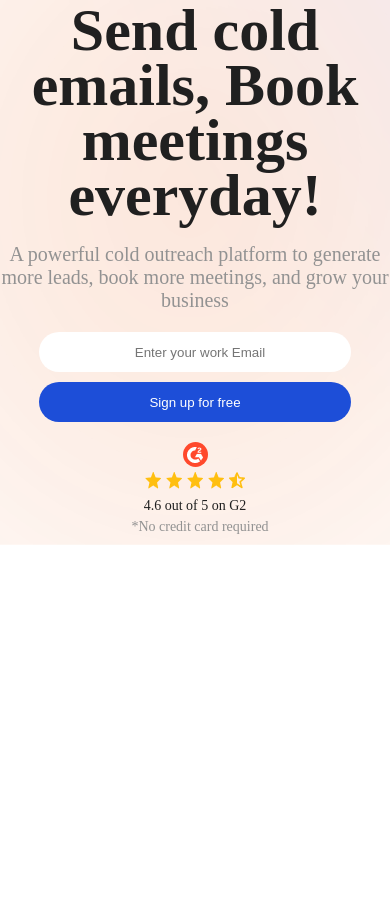
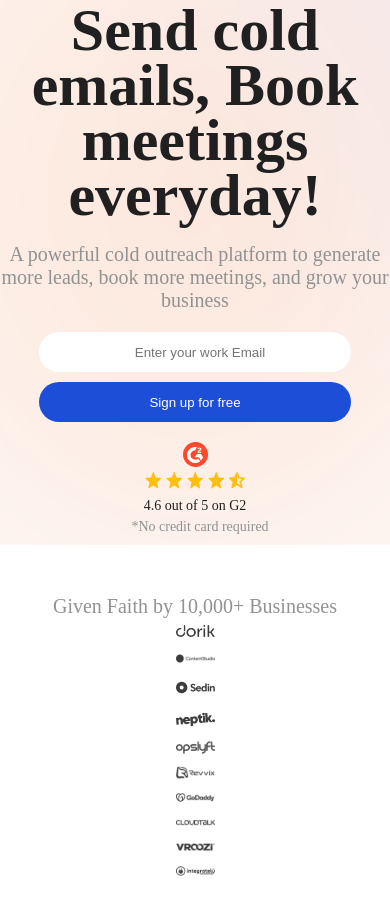
Before and after one commit to developer-meet/saleshandy, a plain HTML site: page index.html in a window 390 px wide. Shown: the part 290-1204 px from the top of the page. Before the commit the page ends 844 px from the top, so only its background shows below. Drawn offline with Linux system fonts and the light colour scheme.

Commit message:
Complete Section Three

```diff
--- a/CSS/style.css
+++ b/CSS/style.css
@@ -384,3 +384,54 @@ body {
         margin-top: 5px;
     }
 }
+
+/* Third Section */
+
+.sec-3 {
+    max-width: 1320px;
+    height: auto;
+    margin: 50px auto;
+}
+
+.sec-3-heading {
+    font-size: 20px;
+    font-weight: 500;
+}
+
+.company-logos {
+    height: auto;
+}
+
+.company-logos div {
+    width: 5%;
+}
+
+.company-logos div img {
+    width: 100%;
+    height: 100%;
+}
+
+@media screen and (max-width:1100px) {
+    .sec-3 {
+        width: 100%;
+        height: auto;
+        margin: 50px auto;
+    }
+
+    .company-logos {
+        display: block;
+        width: 100%;
+        height: auto;
+    }
+
+    .company-logos div {
+        width: 100%;
+        text-align: center;
+    }
+
+    .company-logos div img {
+        height: auto;
+        width: 10%;
+    }
+
+}
--- a/index.html
+++ b/index.html
@@ -83,6 +83,43 @@
             </div>
         </div>
     </div>
+
+    <div class="sec-3">
+        <p class="sec-3-heading text-align-center sim-gray">Given Faith by 10,000+ Businesses</p>
+        <div class="company-logos d-flax jus-con-space-between align-items-center">
+            <div>
+                <img src="/Assets/All Logos/Sub Logo 1.png" alt="">
+            </div>
+            <div>
+                <img src="/Assets/All Logos/Sub Logo 2.png" alt="">
+            </div>
+            <div>
+                <img src="/Assets/All Logos/Sub Logo 3.png" alt="">
+            </div>
+            <div>
+                <img src="/Assets/All Logos/Sub Logo 4.png" alt="">
+            </div>
+            <div>
+                <img src="/Assets/All Logos/Sub Logo 5.png" alt="">
+            </div>
+            <div>
+                <img src="/Assets/All Logos/Sub Logo 6.png" alt="">
+            </div>
+            <div>
+                <img src="/Assets/All Logos/Sub Logo 7.png" alt="">
+            </div>
+            <div>
+                <img src="/Assets/All Logos/Sub Logo 8.png" alt="">
+            </div>
+            <div>
+                <img src="/Assets/All Logos/Sub Logo 9.png" alt="">
+            </div>
+            <div>
+                <img src="/Assets/All Logos/Sub Logo 10.png" alt="">
+            </div>
+        </div>
+    </div>
+
 </body>
 
 <!-- Link Js File-->
```
